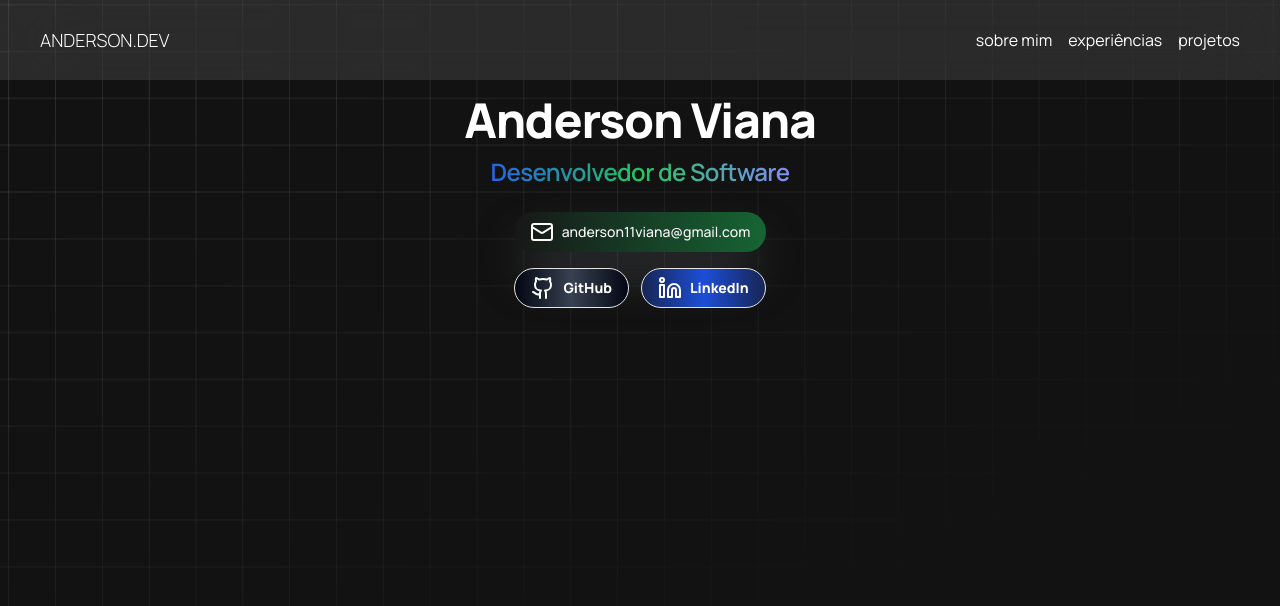
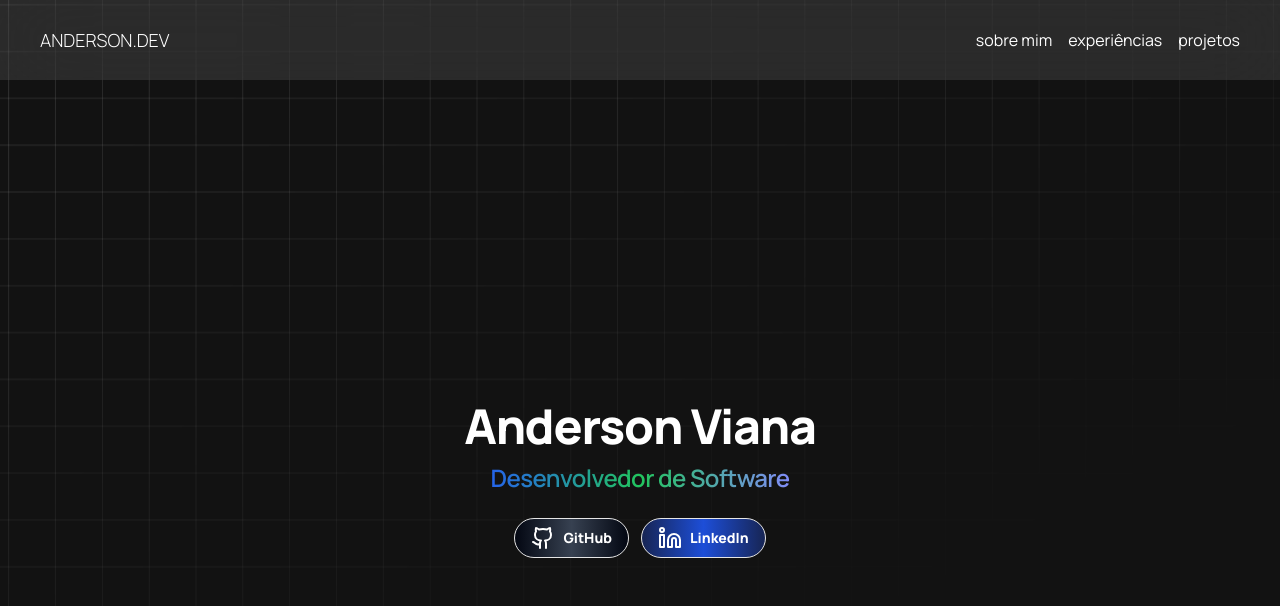
Before and after one commit to andersonzero0/andersonzero0.github.io, a React (Vite) app: page / in a window 1280 px wide. Shown: the top 606 px of the page. Built offline with nearby package versions, Linux system fonts and the light colour scheme; what react-terminal would draw is missing.

Commit message:
Refactor hero component to update job title and remove unused imports and commented code

```diff
--- a/src/components/hero.tsx
+++ b/src/components/hero.tsx
@@ -1,13 +1,13 @@
 //import { Skills } from "./skills";
 // import { Avatar, AvatarFallback, AvatarImage } from "./ui/avatar";
 import { Button } from "./ui/button";
-import { Github, Linkedin, Mail } from "lucide-react";
+import { Github, Linkedin } from "lucide-react";
 
 export function Hero() {
   return (
     <section
       id="hero"
-      className="flex flex-col scroll-m-48 py-4 items-center gap-10 min-h-screen w-full justify-start block-zoom"
+      className="flex flex-col scroll-m-48 py-4 items-center gap-10 min-h-screen w-full justify-center block-zoom"
     >
       <div className="flex flex-col items-center gap-4">
         <div className="flex flex-col items-center gap-3">
@@ -22,12 +22,6 @@ export function Hero() {
             Desenvolvedor de Software
           </h2>
         </div>
-        <a href="mailto:anderson11viana@gmail.com">
-          <Button className="flex flex-row gap-2 shadow-2xl shadow-gray-400/50 rounded-3xl bg-gradient-to-r from-transparent to-green-800">
-            <Mail />
-            anderson11viana@gmail.com
-          </Button>
-        </a>
 
         <div className="flex flex-row gap-3">
           <a
```
